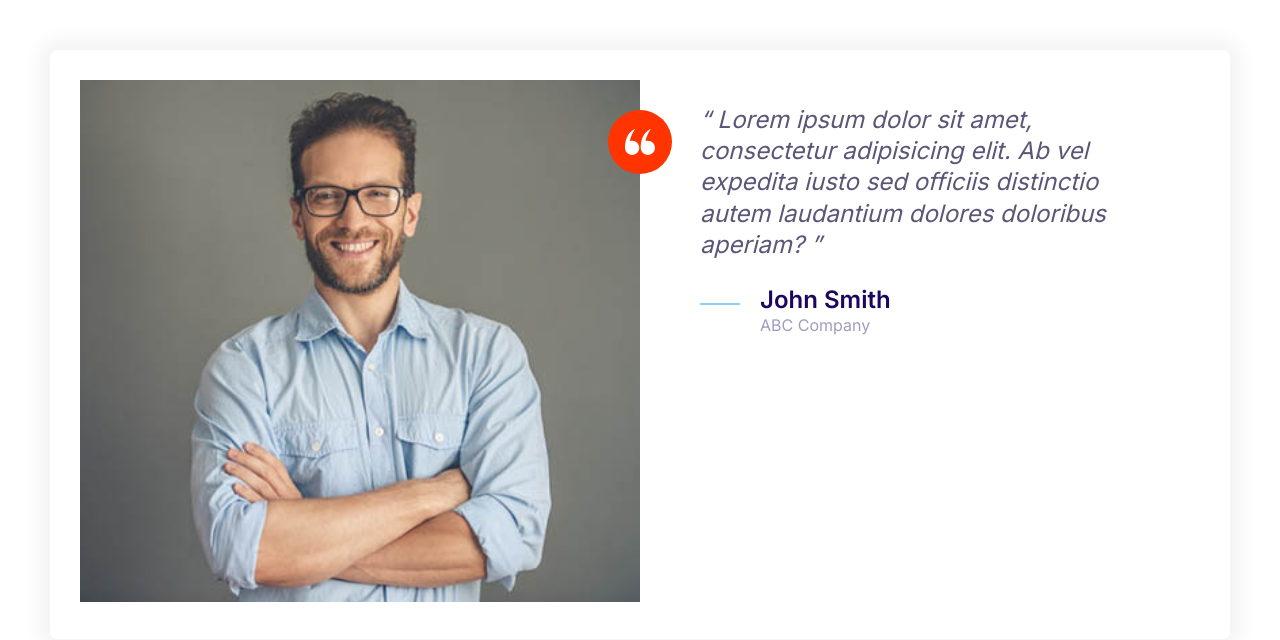
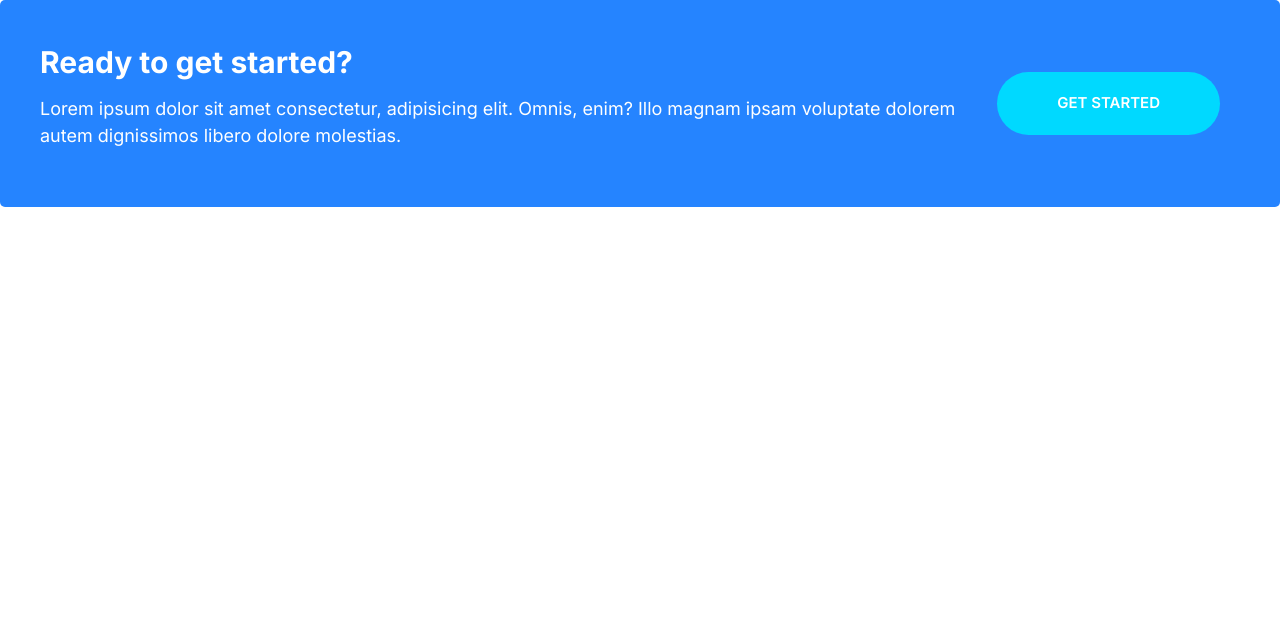
Before and after one commit to SolomonM23/Moshify, a plain HTML site: page index.html in a window 1280 px wide. Drawn offline with Linux system fonts and the light colour scheme.

Commit message:
Defined the structure for the CTA callout card

```diff
--- a/CSS/styles.css
+++ b/CSS/styles.css
@@ -240,6 +240,11 @@
     margin-right: 17px;
     width: 25px;
     height: 25px;
+}
+
+.btn--strectched {
+    padding-left: 6rem;
+    padding-right: 6rem;
 }
 
 .btn--block {
@@ -508,3 +513,44 @@
         margin-left: 6rem;
     }
 }
+
+/* Callouts */
+.callout {
+    padding: 4rem;
+    border-radius: 5px;
+}
+
+.callout--primary {
+    background: var(--color-primary);
+    color: #fff;
+}
+
+.callout__heading {
+    color: #fff;
+    margin-top: 0;
+    font-size: 3rem;
+}
+
+.callout .btn {
+    justify-self: center;
+    align-self: center;
+}
+
+.callout__content {
+    text-align: center;
+}
+
+@media screen and (min-width: 768px) {
+    .callout .grid--1x2 {
+        grid-template-columns: 1fr auto;
+    }
+
+    .callout__content {
+        text-align: left;
+    }
+
+    .callout .btn {
+        justify-self: start;
+        margin: 0 2rem;
+    }
+}
--- a/index.html
+++ b/index.html
@@ -14,37 +14,18 @@
     <link rel="stylesheet" href="css/normalize.css" />
     <link rel="stylesheet" href="CSS/styles.css" />
   </head>
-  <body style="padding: 5rem">
-    <div class="card testimonial card--overflow">
+  <body>
+    <div class="callout callout--primary">
       <div class="grid grid--1x2">
-        <div class="testimonial__image">
-          <img src="images/testimonial.jpg" alt="A happy, smiling customer" />
-          <span class="icon-container icon-container--accent">
-            <svg class="icon icon--white icon--small">
-              <use xlink:href="images/sprite.svg#quotes"></use>
-            </svg>
-          </span>
+        <div class="callout__content">
+          <h2 class="callout__heading">Ready to get started?</h2>
+          <p>
+            Lorem ipsum dolor sit amet consectetur, adipisicing elit. Omnis,
+            enim? Illo magnam ipsam voluptate dolorem autem dignissimos libero
+            dolore molestias.
+          </p>
         </div>
-        <blockquote class="quote">
-          <p class="quote__text">
-            Lorem ipsum dolor sit amet, consectetur adipisicing elit. Ab vel
-            expedita iusto sed officiis distinctio autem laudantium dolores
-            doloribus aperiam?
-          </p>
-          <footer>
-            <div class="media">
-              <div class="media__image">
-                <svg class="icon icon--primary quote__line">
-                  <use xlink:href="images/sprite.svg#line"></use>
-                </svg>
-              </div>
-              <div class="media__body">
-                <h3 class="media__title quote__author">John Smith</h3>
-                <p class="quote__company">ABC Company</p>
-              </div>
-            </div>
-          </footer>
-        </blockquote>
+        <a href="" class="btn btn--secondary btn--strectched">Get Started</a>
       </div>
     </div>
   </body>
```
Also changed, not shown: Components/callout.html (added, +13 -0 lines).
